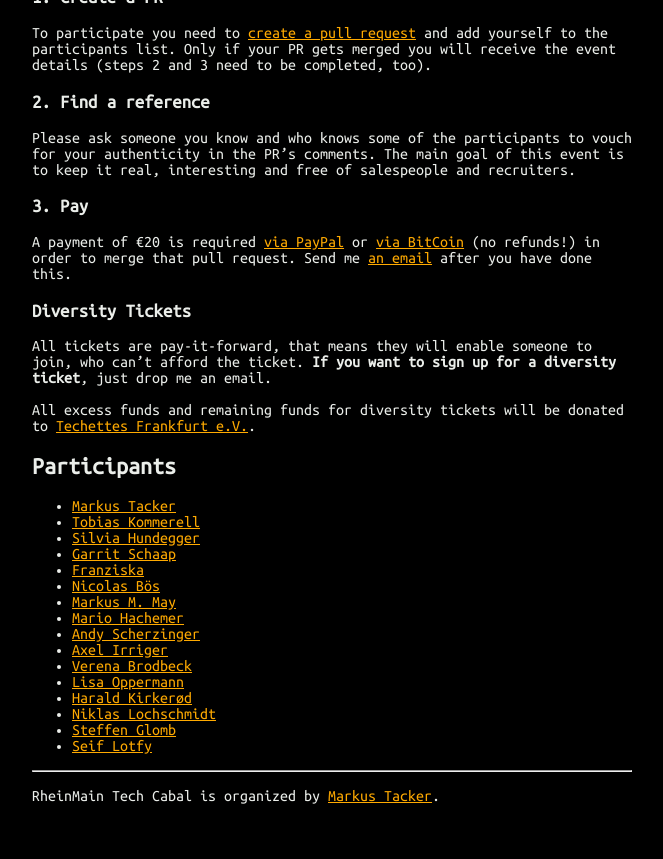
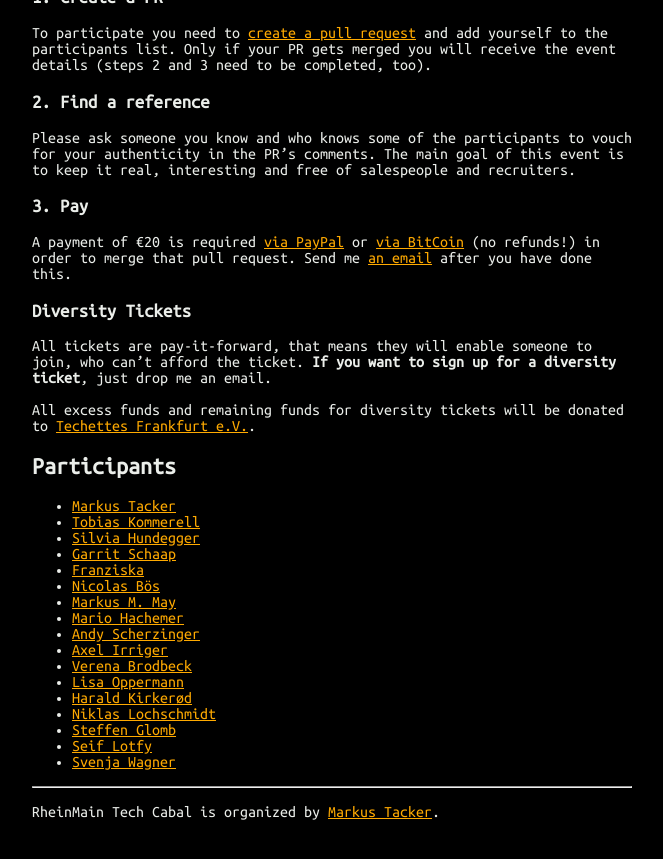
Before and after one commit to coderbyheart/blog, a Jekyll site: the page built from rheinmain-tech-cabal.md, in a window 1280 px wide and 900 px high, scrolled down 1243 px. Shown: the top 859 px of the window, without its empty margins (308-971 px from the left). Built offline with Jekyll 4.4.1, drawn with Linux system fonts in a browser that asks for light colours.

Commit message:
add svenja to the participants list

```diff
--- a/rheinmain-tech-cabal.md
+++ b/rheinmain-tech-cabal.md
@@ -62,6 +62,7 @@
  * [Niklas Lochschmidt](https://twitter.com/niklas_l)
  * [Steffen Glomb](https://twitter.com/SteffenGlomb)
  * [Seif Lotfy](http://seif.codes)
+ * [Svenja Wagner](https://twitter.com/mimamurmel)
 
 ---
 
```
